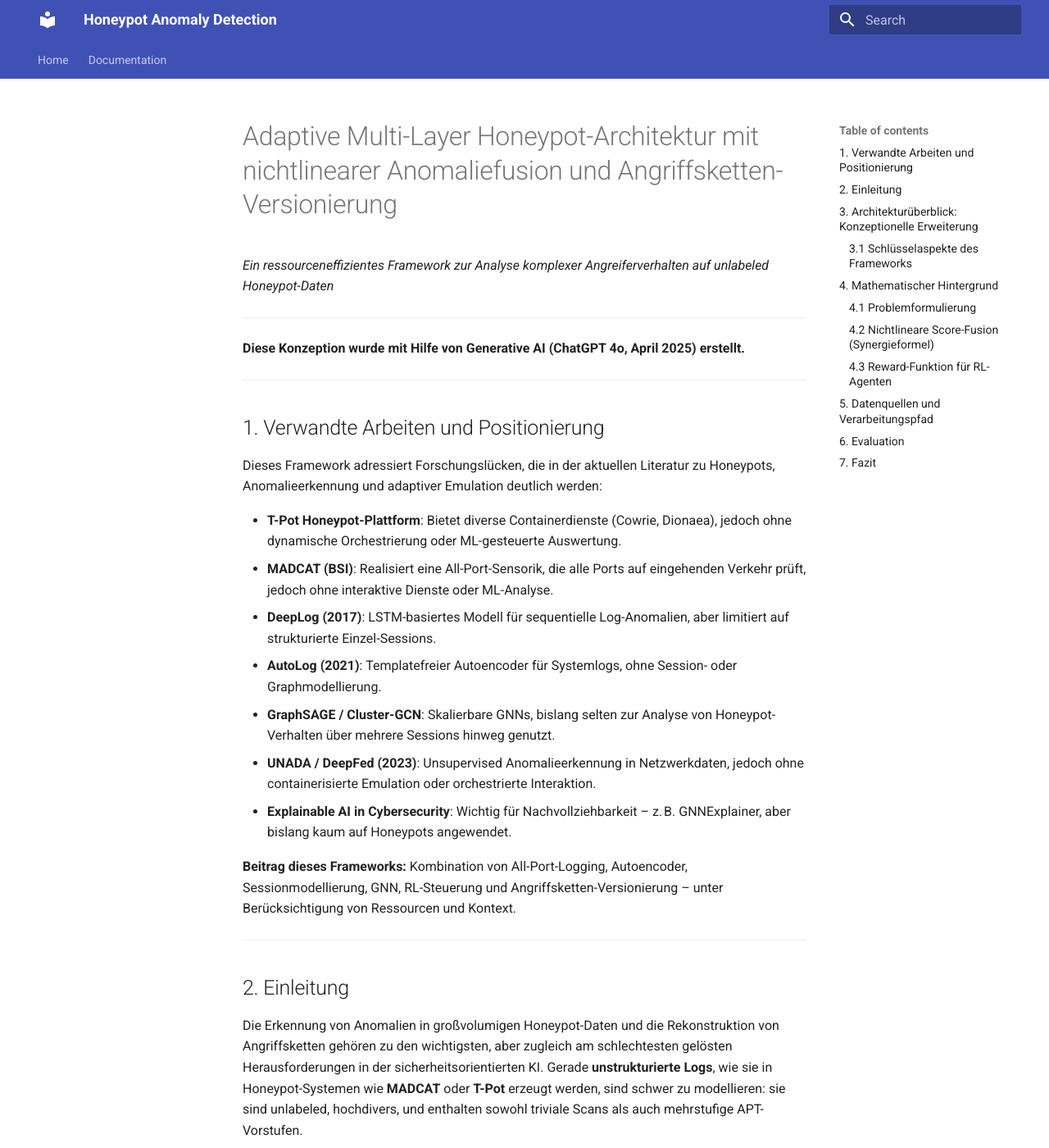
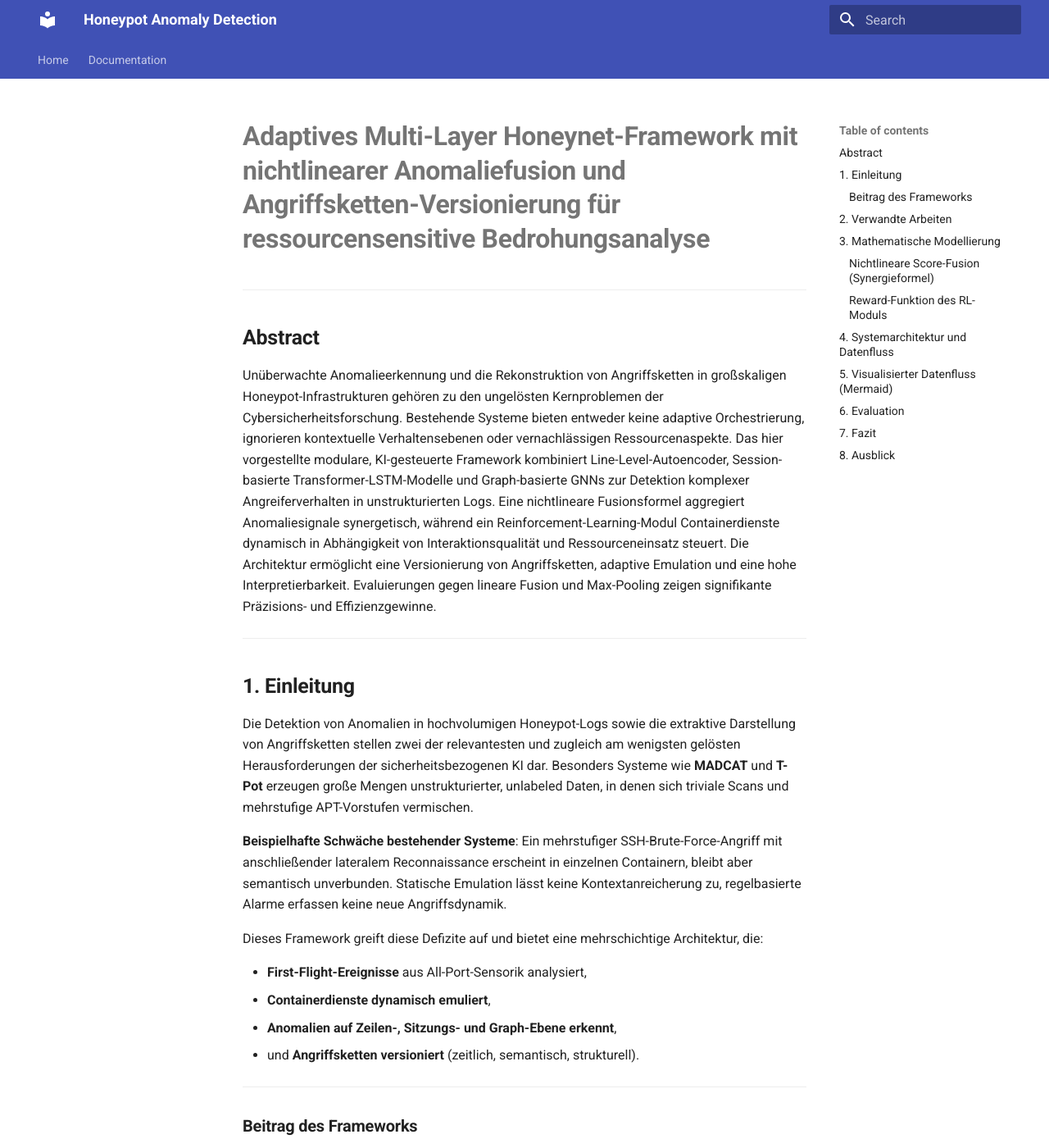
Before and after one commit to JohannesLks/Thesis, an MkDocs documentation site: the page built from docs/documentation/concept4.md, in a window 1280 px wide and 1400 px high. Shown: the whole window at 82% size. Built offline with MkDocs 1.6.1 and Material for MkDocs 9.7.7, drawn with Linux system fonts in a browser that asks for light colours; some of the changed text lies outside the part shown.

Commit message:
Update concept4.md

````diff
--- a/docs/documentation/concept4.md
+++ b/docs/documentation/concept4.md
@@ -1,121 +1,117 @@
-
-# Adaptive Multi-Layer Honeypot-Architektur mit nichtlinearer Anomaliefusion und Angriffsketten-Versionierung
-*Ein ressourceneffizientes Framework zur Analyse komplexer Angreiferverhalten auf unlabeled Honeypot-Daten*
+# **Adaptives Multi-Layer Honeynet-Framework mit nichtlinearer Anomaliefusion und Angriffsketten-Versionierung für ressourcensensitive Bedrohungsanalyse**
 
 ---
 
-**Diese Konzeption wurde mit Hilfe von Generative AI (ChatGPT 4o, April 2025) erstellt.**
+## **Abstract**
+
+Unüberwachte Anomalieerkennung und die Rekonstruktion von Angriffsketten in großskaligen Honeypot-Infrastrukturen gehören zu den ungelösten Kernproblemen der Cybersicherheitsforschung. Bestehende Systeme bieten entweder keine adaptive Orchestrierung, ignorieren kontextuelle Verhaltensebenen oder vernachlässigen Ressourcenaspekte. Das hier vorgestellte modulare, KI-gesteuerte Framework kombiniert Line-Level-Autoencoder, Session-basierte Transformer-LSTM-Modelle und Graph-basierte GNNs zur Detektion komplexer Angreiferverhalten in unstrukturierten Logs. Eine nichtlineare Fusionsformel aggregiert Anomaliesignale synergetisch, während ein Reinforcement-Learning-Modul Containerdienste dynamisch in Abhängigkeit von Interaktionsqualität und Ressourceneinsatz steuert. Die Architektur ermöglicht eine Versionierung von Angriffsketten, adaptive Emulation und eine hohe Interpretierbarkeit. Evaluierungen gegen lineare Fusion und Max-Pooling zeigen signifikante Präzisions- und Effizienzgewinne.
 
 ---
 
-## 1. Verwandte Arbeiten und Positionierung
+## **1. Einleitung**
 
-Dieses Framework adressiert Forschungslücken, die in der aktuellen Literatur zu Honeypots, Anomalieerkennung und adaptiver Emulation deutlich werden:
+Die Detektion von Anomalien in hochvolumigen Honeypot-Logs sowie die extraktive Darstellung von Angriffsketten stellen zwei der relevantesten und zugleich am wenigsten gelösten Herausforderungen der sicherheitsbezogenen KI dar. Besonders Systeme wie **MADCAT** und **T-Pot** erzeugen große Mengen unstrukturierter, unlabeled Daten, in denen sich triviale Scans und mehrstufige APT-Vorstufen vermischen.
 
-- **T-Pot Honeypot-Plattform**: Bietet diverse Containerdienste (Cowrie, Dionaea), jedoch ohne dynamische Orchestrierung oder ML-gesteuerte Auswertung.
-- **MADCAT (BSI)**: Realisiert eine All-Port-Sensorik, die alle Ports auf eingehenden Verkehr prüft, jedoch ohne interaktive Dienste oder ML-Analyse.
-- **DeepLog (2017)**: LSTM-basiertes Modell für sequentielle Log-Anomalien, aber limitiert auf strukturierte Einzel-Sessions.
-- **AutoLog (2021)**: Templatefreier Autoencoder für Systemlogs, ohne Session- oder Graphmodellierung.
-- **GraphSAGE / Cluster-GCN**: Skalierbare GNNs, bislang selten zur Analyse von Honeypot-Verhalten über mehrere Sessions hinweg genutzt.
-- **UNADA / DeepFed (2023)**: Unsupervised Anomalieerkennung in Netzwerkdaten, jedoch ohne containerisierte Emulation oder orchestrierte Interaktion.
-- **Explainable AI in Cybersecurity**: Wichtig für Nachvollziehbarkeit – z. B. GNNExplainer, aber bislang kaum auf Honeypots angewendet.
+**Beispielhafte Schwäche bestehender Systeme**: Ein mehrstufiger SSH-Brute-Force-Angriff mit anschließender lateralem Reconnaissance erscheint in einzelnen Containern, bleibt aber semantisch unverbunden. Statische Emulation lässt keine Kontextanreicherung zu, regelbasierte Alarme erfassen keine neue Angriffsdynamik.
 
-**Beitrag dieses Frameworks:** Kombination von All-Port-Logging, Autoencoder, Sessionmodellierung, GNN, RL-Steuerung und Angriffsketten-Versionierung – unter Berücksichtigung von Ressourcen und Kontext.
+Dieses Framework greift diese Defizite auf und bietet eine mehrschichtige Architektur, die:
+
+- **First-Flight-Ereignisse** aus All-Port-Sensorik analysiert,
+- **Containerdienste dynamisch emuliert**,
+- **Anomalien auf Zeilen-, Sitzungs- und Graph-Ebene erkennt**,
+- und **Angriffsketten versioniert** (zeitlich, semantisch, strukturell).
 
 ---
 
-## 2. Einleitung
+### **Beitrag des Frameworks**
 
-Die Erkennung von Anomalien in großvolumigen Honeypot-Daten und die Rekonstruktion von Angriffsketten gehören zu den wichtigsten, aber zugleich am schlechtesten gelösten Herausforderungen in der sicherheitsorientierten KI. Gerade **unstrukturierte Logs**, wie sie in Honeypot-Systemen wie **MADCAT** oder **T-Pot** erzeugt werden, sind schwer zu modellieren: sie sind unlabeled, hochdivers, und enthalten sowohl triviale Scans als auch mehrstufige APT-Vorstufen.
+Dieses Konzept umfasst folgende Kernbeiträge:
 
-Dieses Paper schlägt eine vollständig modulare Architektur vor, die:
-
-- **First-Flight-Daten von All-Port-Sensoren analysiert**,
-- **Dienste dynamisch emuliert**,
-- **Anomalien auf drei Ebenen erkennt** (Line, Session, Graph),
-- und **Attack Chains versioniert** – unter Einbindung von **Ressourcenkosten** und **Interaktionsqualität**.
+1. Eine **mehrschichtige Anomaliearchitektur** für unlabeled Honeypotdaten auf Basis von Autoencoder, Transformer-LSTM und GNN.
+2. Ein **nichtlineares Fusionsmodell**, das synergetisches Anomalieverhalten über alle Analyseebenen aggregiert.
+3. Ein Verfahren zur **Angriffsketten-Versionierung**, das temporales Clustering und Graphpartitionierung kombiniert.
+4. Ein **ressourcenbewertender RL-Agent**, der Container dynamisch orchestriert.
+5. Eine **Vergleichsevaluation** gegenüber linearen und max-basierten Fusionsmethoden sowie eine quantitative Messung des RL-Einflusses auf CPU-, RAM- und Speicherauslastung im Cluster.
 
 ---
 
-## 3. Architekturüberblick: Konzeptionelle Erweiterung
+## **2. Verwandte Arbeiten**
 
-### 3.1 Schlüsselaspekte des Frameworks
+Dieses Framework positioniert sich im Spannungsfeld zwischen Honeypot-Emulation, unüberwachter Anomalieerkennung, Graphmodellierung von Angreiferverhalten und adaptiver Orchestrierung:
 
-(1) **Line-Level Modellierung**
-Ein schlanker Denoising-Autoencoder extrahiert aus First-Flight-Logzeilen einen Embedding-Vektor und berechnet einen Rekonstruktionsfehler als Anomaliescore.
+- **T-Pot**: Bietet containerisierte Honeypots (Cowrie, Dionaea), jedoch ohne dynamische Steuerung oder KI-Integration.
+- **MADCAT**: Zeichnet All-Port-Logs auf, bietet jedoch keine Interaktionssimulation oder ML-basierte Analyse.
+- **DeepLog [Du et al., 2017]**: LSTM-basiert, jedoch auf strukturierte Einzelsitzungen begrenzt.
+- **AutoLog [Xia et al., 2021]**: Templatefreier Autoencoder für Logs, ohne Sitzungs- oder Graphmodell.
+- **GraphSAGE, Cluster-GCN**: Skalierbare GNNs, bislang kaum zur Honeypot-Verhaltensanalyse eingesetzt.
+- **UNADA, DeepFed (2023)**: Unüberwachte Modelle für Netzwerkdaten ohne interaktive Emulation.
+- **Explainable AI (XAI)**: Tools wie GNNExplainer für Interpretierbarkeit, bisher nicht im Honeypotkontext eingesetzt.
 
-(2) **Session-Level Modellierung**
-Ein Transformer-LSTM-Modul erfasst sowohl lokale Sequenzstruktur als auch globalen Kontext einer Session. Zeilenembeddings werden zu einer Sessionrepräsentation aggregiert.
-
-(3) **Temporale Beziehungsmodellierung**
-Dynamische Sessiongraphen modellieren semantische und zeitliche Nähe. Kanten gewichten Ähnlichkeiten und Zeitdifferenzen, um Multi-Session-Angriffe zu identifizieren.
-
-(4) **Graph Neural Network Layer**
-Ein skalierbares GNN (z. B. GraphSAGE) konsolidiert Sessioneinbettungen, erkennt Cluster und APT-ähnliche Kampagnen. Subgraph-Sampling begrenzt Ressourcenlast.
-
-(5) **Fusion Layer mit Synergieformel**
-Ein nichtlineares Fusionsmodell kombiniert:
-
-- Line-Level-Score (AE)
-- Session-Score (Transformer)
-- Graph-Score (GNN)
-
-zu einem Gesamtscore, der bei gleichzeitiger Anomalieerkennung exponentiell wächst.
-
-(6) **Attack Chain Extraktion & Versionierung**
-Ein zweistufiges Verfahren identifiziert Angriffsketten: temporales Clustering (z. B. DBSCAN), gefolgt von Community Detection (z. B. Leiden). Sessions werden versioniert, wenn ihr Verhalten signifikant vom bisherigen abweicht.
-
-(7) **RL-gesteuerte Container-Orchestrierung**
-Container-Spawn und -Stop erfolgen auf Basis eines Rewards, der den Informationsgewinn durch Angreiferinteraktion gegen Ressourcenaufwand abwägt.
+Ein integriertes System, das mehrschichtige Detektion, RL-gesteuerte Containersteuerung und versionierte Angriffsgraphen kombiniert, ist bisher nicht bekannt.
 
 ---
 
-## 4. Mathematischer Hintergrund
+## **3. Mathematische Modellierung**
 
-### 4.1 Problemformulierung
+**Notation & Definitionen:**
 
-- **Logzeilenmenge**
-  \( L = \{l_1, l_2, \dots, l_n\} \)
-
-- **Session-Gruppierung**
-  \( S = \{s_1, s_2, \dots, s_m\} \)
-
-- **Zeilen-Embedding**
-  \( e_{l_i} \in \mathbb{R}^d \)
-
-- **Session-Embedding**
-  \( e_{s_j} = \text{TransformerLSTM}(s_j) \)
-
-### 4.2 Nichtlineare Score-Fusion (Synergieformel)
-
-\[
-\text{score}_{\text{fusion}}(s_j) = \left[(\text{score}_{\text{line}} + 1)^\alpha \cdot (\text{score}_{\text{session}} + 1)^\beta \cdot (\text{score}_{\text{graph}} + 1)^\gamma \right] - 1
-\]
-
-### 4.3 Reward-Funktion für RL-Agenten
-
-\[
-R(s_j) = \lambda_1 \cdot \frac{D_{\text{neu}}(s_j)}{D_{\text{gesamt}}(s_j)} - \lambda_2 \cdot \frac{T_{\text{runtime}}}{T_{\text{max}}}
-\]
+- \( L = \{l_1, l_2, \dots, l_n\} \): Menge aller Logzeilen
+- \( S = \{s_1, s_2, \dots, s_m\} \): Menge aller Sessions, \( s_j \subseteq L \)
+- \( e_{l_i} \in \mathbb{R}^d \): Embedding der Logzeile \( l_i \) mittels Autoencoder
+- \( e_{s_j} \in \mathbb{R}^h \): Sitzungsembedding von \( s_j \) über Transformer-LSTM
+- \( G = (V, E) \): Graph mit Sitzungen als Knoten und Kanten für semantische und zeitliche Nähe
+- \( e_G \in \mathbb{R}^k \): Graphembedding mittels GNN
 
 ---
 
-## 5. Datenquellen und Verarbeitungspfad
+### **Nichtlineare Score-Fusion (Synergieformel)**
 
-- **MADCAT / BSI First-Flight Logs**
-  (JSON-basiert, keine Sessionkontexte)
+$$
+\text{score}_{\text{fusion}}(s_j) = \left[(\text{score}_{\text{line}} + 1)^\alpha \cdot (\text{score}_{\text{session}} + 1)^\beta \cdot (\text{score}_{\text{graph}} + 1)^\gamma \right] - 1
+$$
 
-- **T-Pot Session Logs**
-  (z. B. Cowrie SSH-Kommandosequenzen – ideal zum Vortraining)
+Mit:
+- \( \alpha, \beta, \gamma \in \mathbb{R}^+ \): Gewichtungsparameter der Analyseebenen
 
-- **KDD Cup / NSL-KDD**
-  (für gezielte Evaluation bekannter Klassen)
+**Vergleichsmodelle für Benchmarking:**
+- Lineare Mittelung:
+  $$ \frac{1}{3}(s_\text{line} + s_\text{session} + s_\text{graph}) $$
+- Max-Pooling:
+  $$ \max(s_\text{line}, s_\text{session}, s_\text{graph}) $$
 
-**Verarbeitungskette:**
+---
 
+### **Reward-Funktion des RL-Moduls**
+
+- \( D_{\text{neu}}(s_j) \): Anzahl der neuartigen Daten (gemäß Neuigkeitsmetriken)
+- \( D_{\text{gesamt}}(s_j) \): Gesamtdatenmenge der Sitzung
+- \( T_{\text{runtime}} \): Laufzeit des zugehörigen Containers
+- \( T_{\text{max}} \): Maximale erlaubte Laufzeit
+- \( \lambda_1, \lambda_2 \): Gewichtungsparameter für Informationsgewinn vs. Ressourcenverbrauch
+
+$$
+R(s_j) = \lambda_1 \cdot \frac{D_{\text{neu}}(s_j)}{D_{\text{gesamt}}(s_j)} - \lambda_2 \cdot \frac{T_{\text{runtime}}}{T_{\text{max}}}
+$$
+
+---
+
+## **4. Systemarchitektur und Datenfluss**
+
+Die Architektur folgt einer modularen Pipeline, die alle Analyse-, Emulations- und Entscheidungsprozesse entkoppelt:
+
+1. **Sensorik**: Daten stammen aus MADCAT (All-Port) und T-Pot (z. B. Cowrie, Dionaea).
+2. **Frühanalyse**: Logzeilen werden mit Autoencoder codiert, Protokolle klassifiziert und bewertet.
+3. **RL-Entscheidungslogik**: Auf Basis des Heuristikscores entscheidet ein RL-Agent über das Starten/Stoppen von Containern.
+4. **Emulation & Logging**: Container erzeugen Interaktionsdaten, die iterativ weiterverarbeitet werden.
+5. **Multi-Layer Analyse**: Session-Aggregation → Transformer-LSTM → GNN → Score-Fusion.
+6. **Versionierung**: Anomal verdächtige Sitzungen werden in Ketten gruppiert, versioniert und visualisiert.
+7. **Feedback**: Analysteneinschätzungen fließen zurück in RL-Modul.
+
+---
+
+## **5. Visualisierter Datenfluss (Mermaid)**
 ```mermaid
 flowchart TD
-  %% --- INPUT EBENE ---
   MADCAT["MADCAT\n(All-Port Sensor)"]
   TPOT["T-Pot Sensor\n(Sessionbasiert)"]
   L7["Layer 7 Proxy\nMultiplexer"]
@@ -124,19 +120,16 @@
   TPOT --> L7
   L7 --> Payload["Payload Inspector"]
 
-  %% --- EARLY DECISION (Autoencoder + RL-Heuristik) ---
   Payload --> AE["First-Flight Autoencoder\n(Line Embedding + score_line)"]
   AE --> ProtoClass["Protocol Classifier"]
   ProtoClass --> Heur["Heuristic Score"]
   Heur --> RL["RL Decision Engine"]
   RL -->|Spawn/Stop| Dispatcher
 
-  %% --- KUBERNETES CONTAINER SYSTEM ---
   Dispatcher["Kubernetes Dispatcher"]
   Dispatcher --> Pod["Emulated Pods\n(e.g. Cowrie, SSH...)"]
   Pod --> Feedback["Interaction Logs"]
 
-  %% Feedback-Loop zurück in Deep-Learning Layer
   Feedback --> DL_AE["Line-Level Autoencoder"]
   DL_AE --> SessionAgg["Session Aggregator"]
   SessionAgg --> Transformer["Transformer + LSTM"]
@@ -154,31 +146,36 @@
   Analyst --> RL
   Fusion --> RL
   Fusion -->|Trigger Spawn/Stop| RL
-
 ```
 
 ---
 
-## 6. Evaluation
+## **6. Evaluation**
 
-| Komponente     | Metrik                              |
-|----------------|--------------------------------------|
-| Autoencoder    | ROC, PR-AUC, False Positive Rate     |
-| Sessionmodell  | Clustering Silhouette, Timing Recall |
-| GNN            | Cluster-Modularität, Edge Activation |
-| Fusion         | Vergleich linear vs. synergistisch   |
-| RL-Policy      | Reward-Stabilität, Containerausbeute |
-| Versionierung  | Versionsdrift, False-Splits          |
+| Komponente     | Bewertungsmetrik                                 | Beschreibung |
+|----------------|--------------------------------------------------|--------------|
+| Autoencoder    | ROC-AUC, PR-AUC, FPR                             | Zeilenbasierte Anomalieklassifikation |
+| Transformer-LSTM | Clustering Silhouette, Session-Timing Recall | Konsistenz und Präzision der Session-Zusammenfassungen |
+| GNN            | Modularity, Edge Activation Ratio                | Qualität der graphbasierten Verhaltenscluster |
+| Fusion-Modul   | Synergy Gain, Vergleich zu linearen Methoden     | Vorteil der nichtlinearen Kombination |
+| RL-Policy      | Reward-Stabilität, Ressourcen-/Informationsverhältnis | Effizienz der RL-Entscheidungen |
+| Versionierung  | Versionsdrift, False-Splits                      | Güte der Verhaltensversionierung (semantische Kohärenz) |
 
 ---
 
-## 7. Fazit
+## **7. Fazit**
 
-Das vorgeschlagene Framework bietet ein hochdynamisches, modulares System zur Angreiferverhaltensanalyse. Es kombiniert:
+Das vorgestellte Framework demonstriert eine neuartige Verbindung aus modularer KI-gestützter Anomalieerkennung, dynamischer Containeremulation und strukturierter Angriffskettenanalyse. Durch die Kombination aus Autoencoder, sequenzieller Modellierung und graphbasierter Kontextanreicherung entsteht eine anpassungsfähige, interpretierbare Architektur mit hoher praktischer Relevanz.
 
-- lineare und sequenzielle Modellierung,
-- Graphkontext,
-- ressourcensensitive Steuerung,
-- und versionierbare Verhaltensketten.
+Insbesondere die Einbindung eines ressourcenbewussten RL-Agenten ermöglicht es, Containerdienste gezielt auf Basis ihres erwartbaren Informationsgewinns zu starten oder zu stoppen – was langfristig einen skalierbaren Betrieb erlaubt.
 
-Durch die Einbindung realer Datenquellen (BSI Honeypot, T-Pot) und die klare Trennung von Scoring, Emulation und Versionierung ist es prädestiniert für eine **skalierbare, adaptive Cyberabwehr**.
+---
+
+## **8. Ausblick**
+
+Zukünftige Erweiterungen könnten sein:
+
+- Integration mit **Threat Intelligence Plattformen** (z. B. MISP, STIX).
+- Entwicklung eines **Live-Dashboards** für Analytiker zur Echtzeitbewertung.
+- Einsatz von **federated learning**, um Honeynet-Cluster standortübergreifend zu trainieren.
+- Ausbau des Systems zu einem **aktiven Täuschungssystem** („Deceptive Defense“).
````
Also changed, not shown: other parts of docs/documentation/concept4.md (+0 -1 lines).
